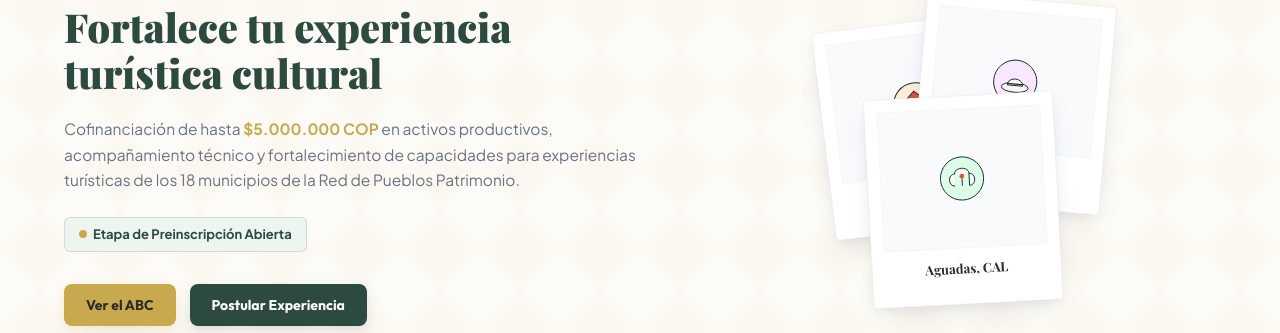
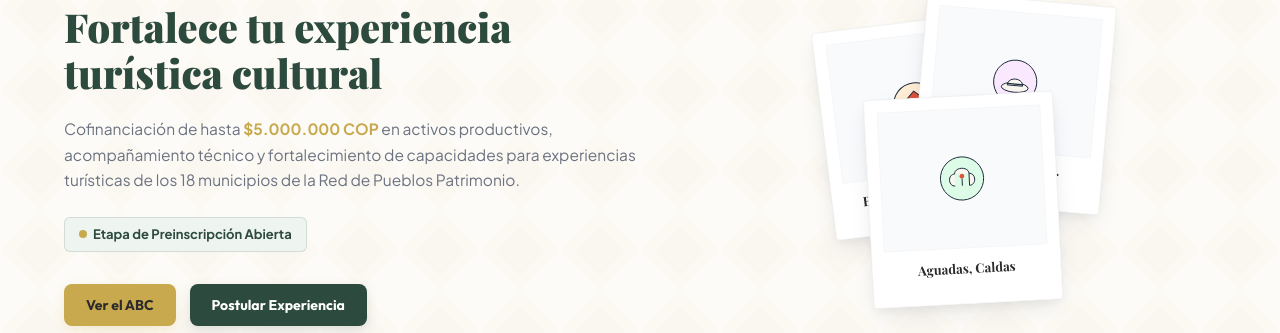
Before and after one commit to cotelvalle/rtpp-colombia, a React (Vite) app: page / in a window 1280 px wide. Shown: the part 829-1162 px from the top of the page. Built offline with nearby package versions, Linux system fonts and the light colour scheme; a web font is replaced by a local one.

Commit message:
Expand department abbreviations in polaroid captions

```diff
--- a/src/App.tsx
+++ b/src/App.tsx
@@ -93,15 +93,15 @@ function App() {
               <div className="polaroid-gallery">
                 <div className="polaroid-card" style={{ transform: 'rotate(-7deg) translate(-50px, -20px)', zIndex: 3 }}>
                   <div className="polaroid-image-placeholder"><TownIcon vocab="arquitectura" color="#FFEDD5" /></div>
-                  <div className="polaroid-caption">Barichara, SAN</div>
+                  <div className="polaroid-caption">Barichara, Santander</div>
                 </div>
                 <div className="polaroid-card" style={{ transform: 'rotate(5deg) translate(40px, -40px)', zIndex: 4 }}>
                   <div className="polaroid-image-placeholder"><TownIcon vocab="artesania" color="#FAE8FF" /></div>
-                  <div className="polaroid-caption">Mompox, BOL</div>
+                  <div className="polaroid-caption">Mompox, Bolívar</div>
                 </div>
                 <div className="polaroid-card" style={{ transform: 'rotate(-3deg) translate(-10px, 60px)', zIndex: 5 }}>
                   <div className="polaroid-image-placeholder"><TownIcon vocab="cafetera" color="#DCFCE7" /></div>
-                  <div className="polaroid-caption">Aguadas, CAL</div>
+                  <div className="polaroid-caption">Aguadas, Caldas</div>
                 </div>
               </div>
             </section>
```
